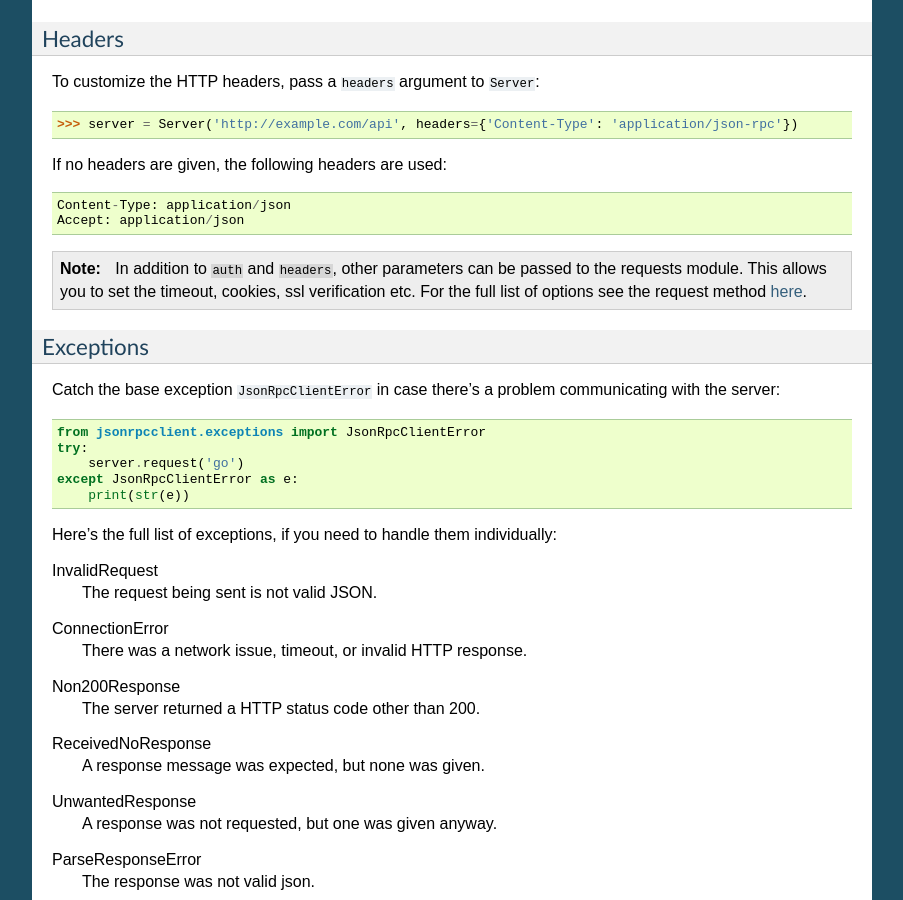
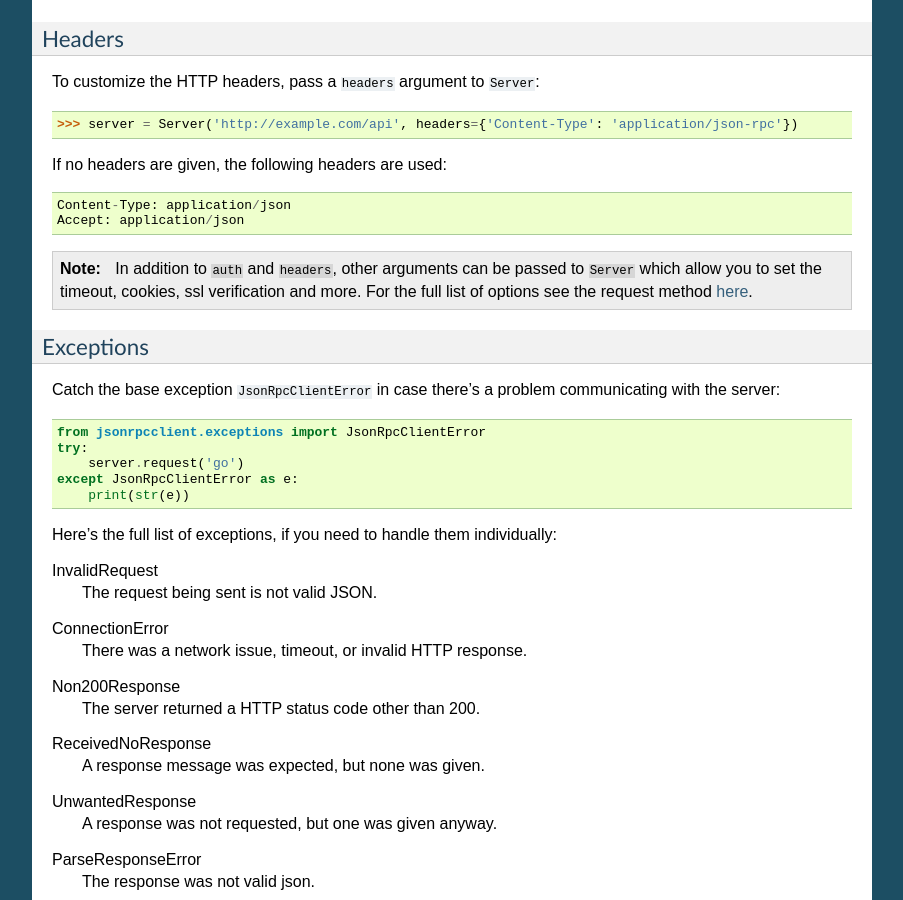
Before and after one commit to explodinglabs/jsonrpcclient, a Sphinx documentation site: the page built from doc/index.rst, in a window 1280 px wide and 900 px high, scrolled down 1061 px. Shown: the whole window, without its empty margins (198-1101 px from the left). Built offline with Sphinx 7.4.7, drawn with Linux system fonts in a browser that asks for light colours.

Commit message:
Better explanation of the new "requests" options.

```diff
--- a/doc/index.rst
+++ b/doc/index.rst
@@ -75,9 +75,9 @@ If no headers are given, the following headers are used::
 
 .. note::
 
-    In addition to ``auth`` and ``headers``, other parameters can be passed to
-    the requests module. This allows you to set the timeout, cookies, ssl
-    verification etc. For the full list of options see the request method `here
+    In addition to ``auth`` and ``headers``, other arguments can be passed to
+    ``Server`` which allow you to set the timeout, cookies, ssl verification
+    and more. For the full list of options see the request method `here
     <https://github.com/kennethreitz/requests/blob/master/requests/api.py>`_.
 
 
```
